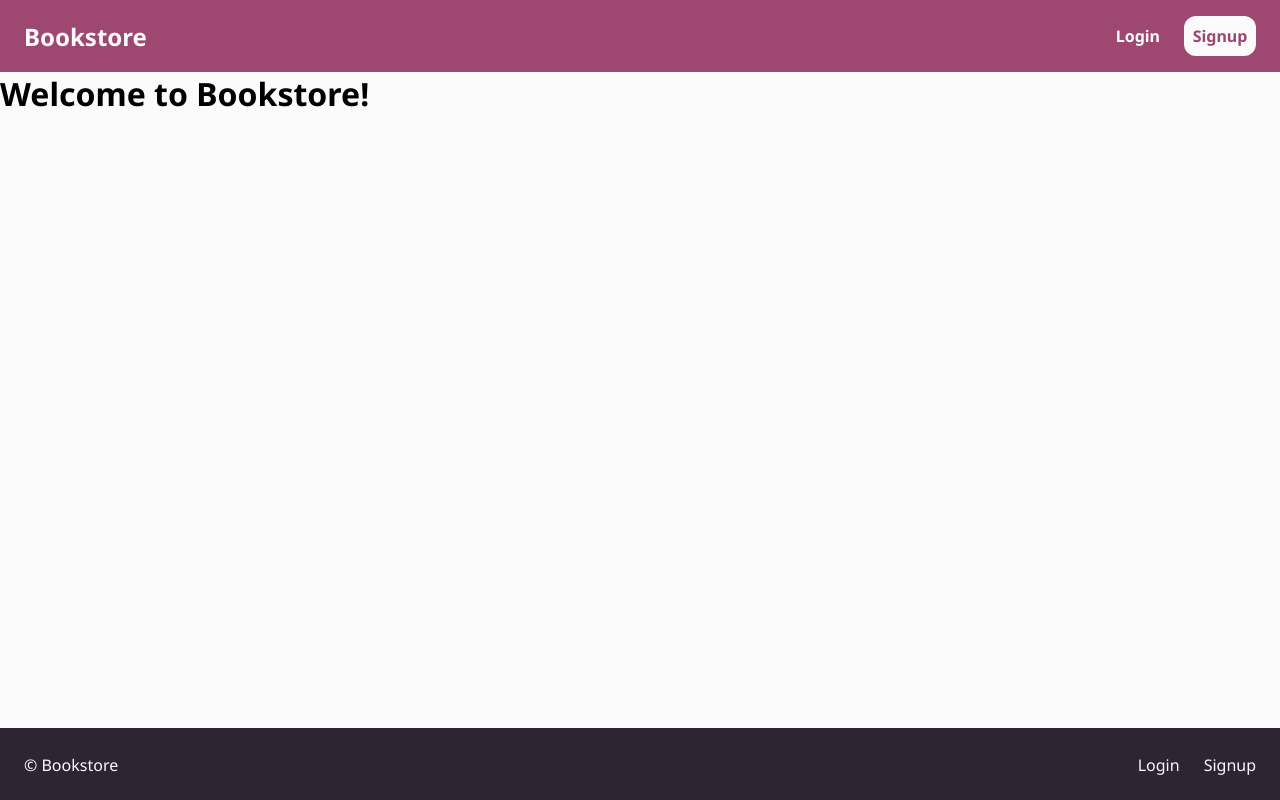
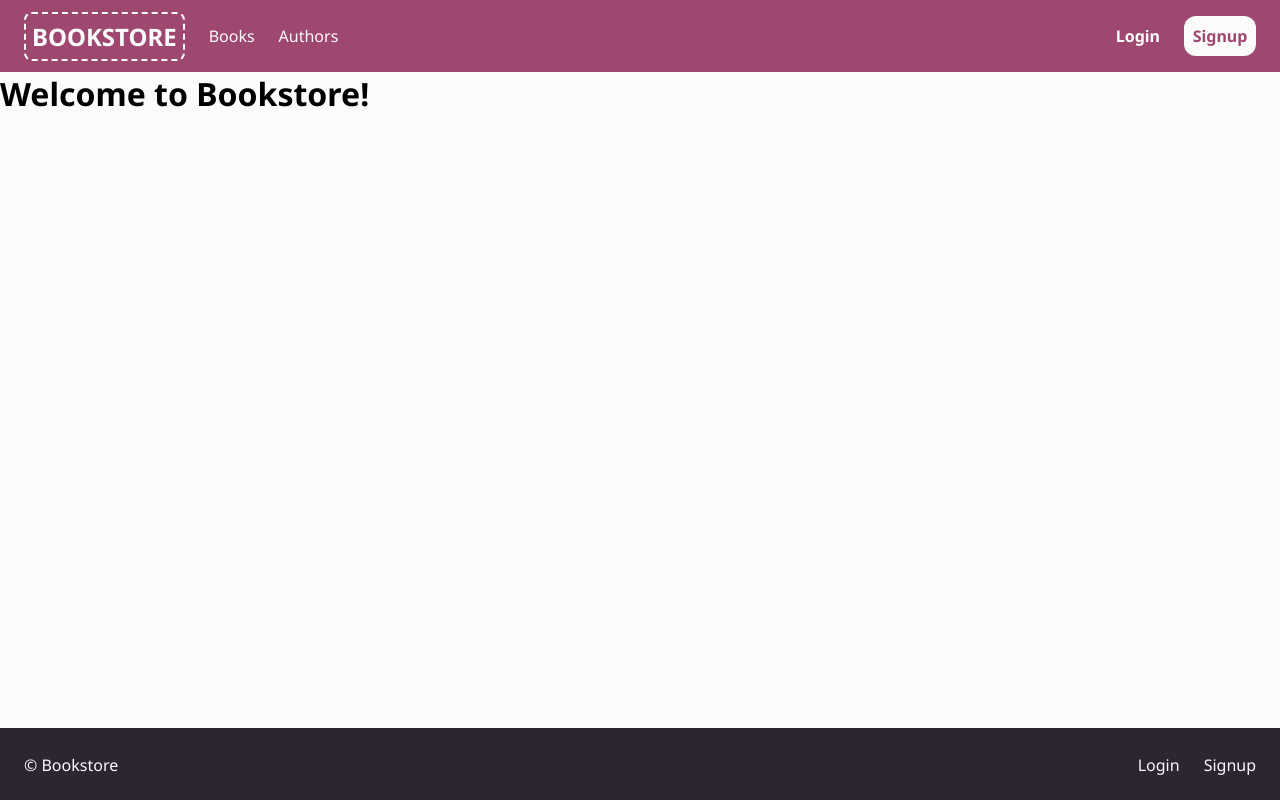
Before and after one commit to chris-manouckson/bookstore-frontend, a React (Create React App) app: page / in a window 1280 px wide. Built offline with nearby package versions, Linux system fonts and the light colour scheme.

Commit message:
header links, overall styling

```diff
--- a/src/components/layout/layout-header.jsx
+++ b/src/components/layout/layout-header.jsx
@@ -1,5 +1,5 @@
 import React, { useMemo } from 'react';
-import { Link } from 'react-router-dom';
+import { Link, useLocation } from 'react-router-dom';
 import classnames from 'classnames/bind';
 
 import { propTypes } from '../../constants';
@@ -8,8 +8,15 @@ import styles from './layout.module.scss';
 
 const cx = classnames.bind(styles);
 
+const links = [
+  { to: '/books', label: 'Books' },
+  { to: '/authors', label: 'Authors' },
+];
+
 const LayoutHeader = (props) => {
   const { currentUser } = props;
+
+  const location = useLocation();
 
   const userIsLoggedIn = useMemo(() => !!currentUser, [currentUser]);
 
@@ -18,8 +25,22 @@ const LayoutHeader = (props) => {
       <section className={cx('layoutHeader_section')}>
         <div className={cx('layoutHeaderBrand')}>
           <Link to="/" className={cx('layoutHeaderBrand_name')}>
-            Bookstore
+            BOOKSTORE
           </Link>
+        </div>
+
+        <div className={cx('layoutHeaderLinks')}>
+          {links.map((link) => (
+            <Link
+              key={link.to}
+              to={link.to}
+              className={cx('layoutHeaderLinks_link', {
+                layoutHeaderLinks_link__active: location.pathname === link.to,
+              })}
+            >
+              {link.label}
+            </Link>
+          ))}
         </div>
       </section>
 
--- a/src/components/layout/layout.module.scss
+++ b/src/components/layout/layout.module.scss
@@ -36,15 +36,38 @@ $footer-height: 72px;
     }
 
     &Brand {
-      font-size: $font-size-large;
-      font-weight: bold;
-      color: $color-1;
+      display: flex;
+      align-items: center;
+      height: 100%;
+      margin-right: 24px;
 
       &_name {
+        padding: 6px;
+        font-size: $font-size-large;
+        font-weight: bold;
+        border: 2px dashed $color-1;
+        border-radius: 8px;
         text-decoration: none;
         color: $color-1;
       }
     }
+
+    &Links {
+      display: flex;
+      align-items: center;
+      height: 100%;
+
+      &_link {
+        margin-right: 24px;
+        text-decoration: none;
+        color: $color-1;
+
+        &__active {
+          font-weight: bold;
+        }
+      }
+    }
+
 
     &Auth {
       display: flex;
```
